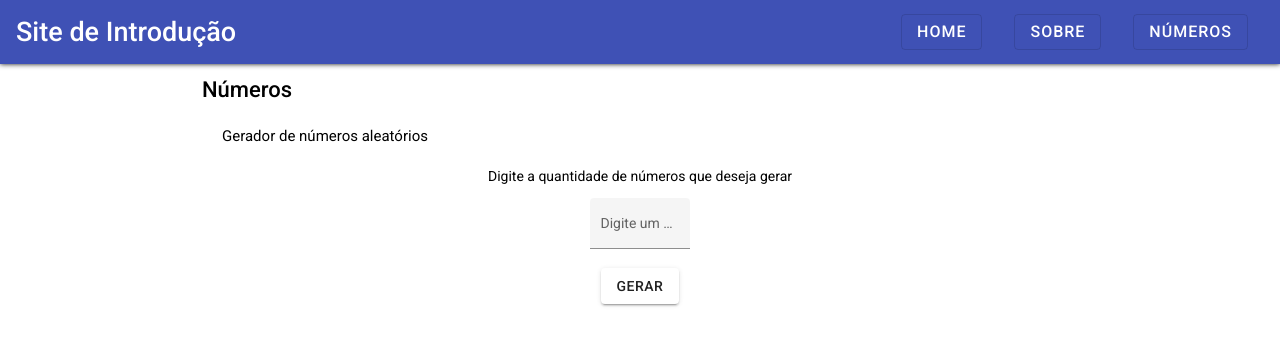
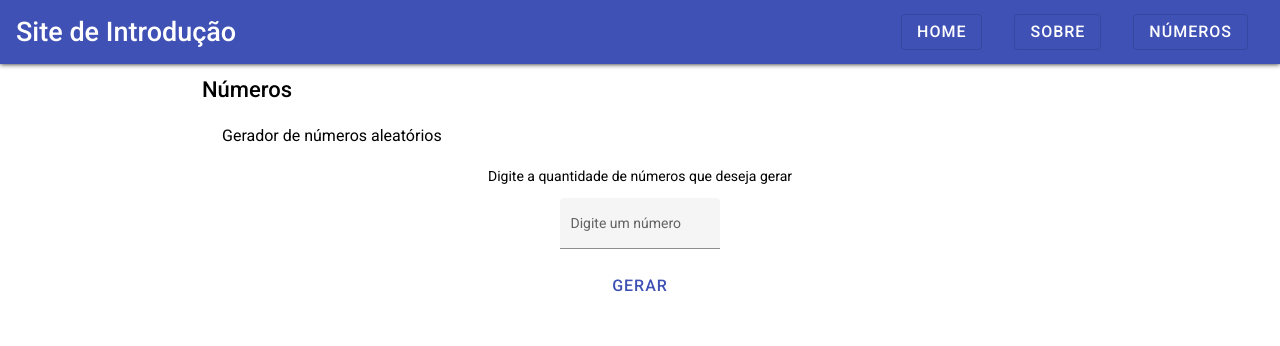
Before and after one commit to coelhomarcio/si-5th-tesi-ii-tp041, an Angular app: page /numbers in a window 1280 px wide. Shown: the top 346 px of the page. Built offline with nearby package versions, Linux system fonts and the light colour scheme.

Commit message:
Updated numbers.component.*

```diff
--- a/src/app/numbers/numbers.component.html
+++ b/src/app/numbers/numbers.component.html
@@ -12,18 +12,18 @@
     <form (ngSubmit)="submit()">
       <mat-form-field appearance="fill">
         <mat-label>Digite um número</mat-label>
-        <input type="number" matInput placeholder="1 a 9" [(ngModel)]="numQty" [ngModelOptions]="{standalone: true}">
+        <input type="number" matInput placeholder="1 a 9" [(ngModel)]="numQtyModel" [ngModelOptions]="{standalone: true}">
       </mat-form-field>
       <p *ngIf="error">
         Digite apenas números de 1 a 9!
       </p>
-      <button type="submit" mat-raised-button>Gerar</button>
+      <button type="submit" mat-button color="primary">Gerar</button>
     </form>
     <table>
       <thead>
         <tr>
           <th *ngIf="numList.length === 1">
-            Gerado {{ numQty }} número único aleatório de 1 a 100
+            Gerado {{ numQty }} número aleatório de 1 a 100
           </th>
           <th *ngIf="numList.length > 1">
             Gerado {{ numQty }} números únicos aleatórios de 1 a 100
--- a/src/app/numbers/numbers.component.scss
+++ b/src/app/numbers/numbers.component.scss
@@ -1,5 +1,5 @@
 h3 {
-  font-size: 1.5rem;
+  font-size: 1.6rem;
   text-indent: 2rem;
 }
 
@@ -14,7 +14,7 @@ div {
   grid-gap: 1rem;
 
   form {
-    width: 10rem;
+    width: 16rem;
     display: flex;
     flex-direction: column;
     align-items: center;
@@ -25,12 +25,14 @@ div {
 
     p {
       color: #f44336;
-      font-size: .7rem;
+      font-size: 1rem;
+      font-weight: 700;
     }
 
     button {
+      font-size: 1.6rem;
       text-transform: uppercase;
-      letter-spacing: .05rem;
+      letter-spacing: .1rem;
     }
   }
 
@@ -42,16 +44,18 @@ div {
 
     tr {
       display: flex;
+      flex-wrap: wrap;
       justify-content: center;
       align-items: center;
       grid-gap: 1rem;
 
       td {
-        width: 2rem;
-        height: 2rem;
+        width: 4rem;
+        height: 4rem;
+        font-size: 2rem;
         font-weight: 900;
         text-align: center;
-        line-height: 2rem;
+        line-height: 4rem;
         border-radius: 50%;
         color: #fff;
         background-color: #3f51b5;
--- a/src/app/numbers/numbers.component.ts
+++ b/src/app/numbers/numbers.component.ts
@@ -13,17 +13,17 @@ import { AppComponent } from "../app.component";
 export class NumbersComponent implements OnInit {
   appComponent = new AppComponent();
   numQty = NaN;
+  numQtyModel = NaN;
   numList: number[] = [];
   error = false;
 
   constructor() { }
 
-  ngOnInit(): void {
-  }
-
   public submit() {
+    this.numQty = this.numQtyModel;
     this.numList = [];
-    if (this.numQty >= 1 && this.numQty <= 9)
+    this.error = (this.numQty < 1 || this.numQty > 9 || isNaN(this.numQty));
+    if (!this.error)
       while (this.numList.length < this.numQty) {
         let numTemp = (parseInt(String(Math.random() * 100)));
         if (numTemp === 0)
@@ -31,7 +31,9 @@ export class NumbersComponent implements OnInit {
         if (!this.numList.includes(numTemp))
           this.numList.push(numTemp);
       }
-    this.error = (this.numQty < 1 || this.numQty > 9 || isNaN(this.numQty));
     return this.numList;
   }
+
+  ngOnInit(): void {
+  }
 }
```
